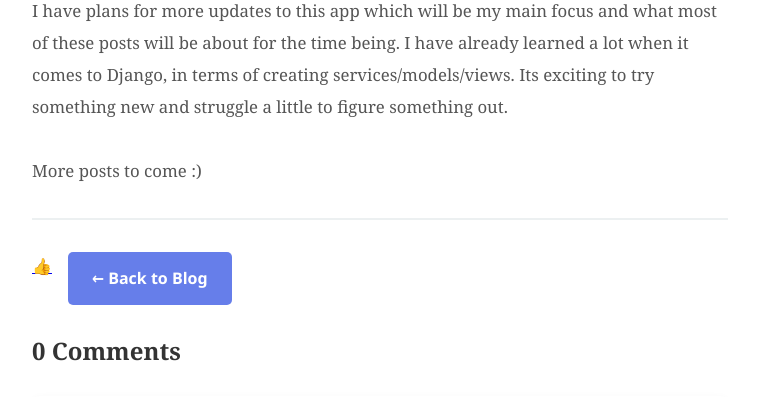
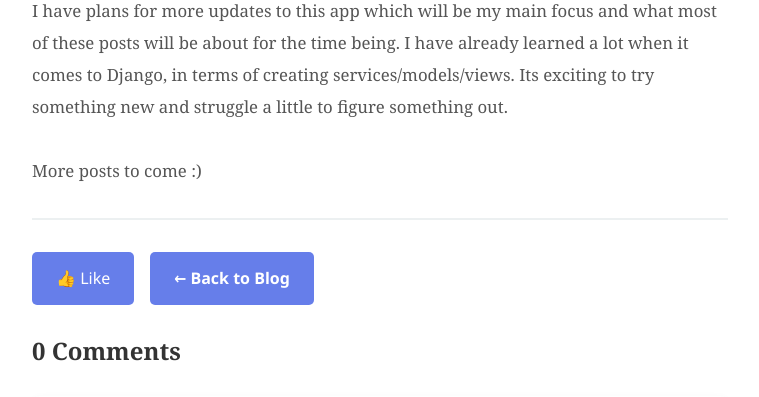
Before and after one commit to JarrodWandrey/PersonalBlog, a Django app: page /show/2/ in a window 1280 px wide. Shown: the part 559-956 px from the top of the page, without its empty margins (260-1019 px from the left). Run offline with Django 5.2, Linux system fonts and the light colour scheme; data comes from the database, SQL or seed files in the repository; both versions use the stored data as it was after the commit.

Commit message:
Adds button on show page for liking post

```diff
--- a/blog/templates/show_post.html
+++ b/blog/templates/show_post.html
@@ -186,6 +186,25 @@
         .comment-form textarea { min-height: 110px; resize: vertical; }
 
         .comment-form .btn { margin-top: 0.5rem; }
+
+        .like-btn {
+            display: inline-block;
+            padding: 0.75rem 1.5rem;
+            background-color: #667eea;
+            color: white;
+            text-decoration: none;
+            border-radius: 5px;
+            font-size: 1rem;
+            font-family: 'Segoe UI', Tahoma, Geneva, Verdana, sans-serif;
+            transition: all 0.3s ease;
+            cursor: pointer;
+        }
+
+        .like-btn:hover {
+            background-color: #764ba2;
+            transform: translateY(-2px);
+            box-shadow: 0 4px 12px rgba(102, 126, 234, 0.4);
+        }
     </style>
 </head>
 <body>
@@ -206,7 +225,7 @@
             <!-- |escape here allows for the content of the post to display with formatting used when it was created -->
             <div class="post-body">{{ post.content|escape }}</div>
             <div class="button-group">
-                <a href="/like/{{post.id}}">👍</a>
+                <a href="/like/{{post.id}}" class="like-btn">👍 Like</a>
                 <a href="/" class="btn btn-home">← Back to Blog</a>
                 {% if user.is_superuser %}
                 <a href="/update/{{ post.id }}" class="btn btn-edit">✎ Edit Post</a>
```
Also changed, not shown: db.sqlite3.
